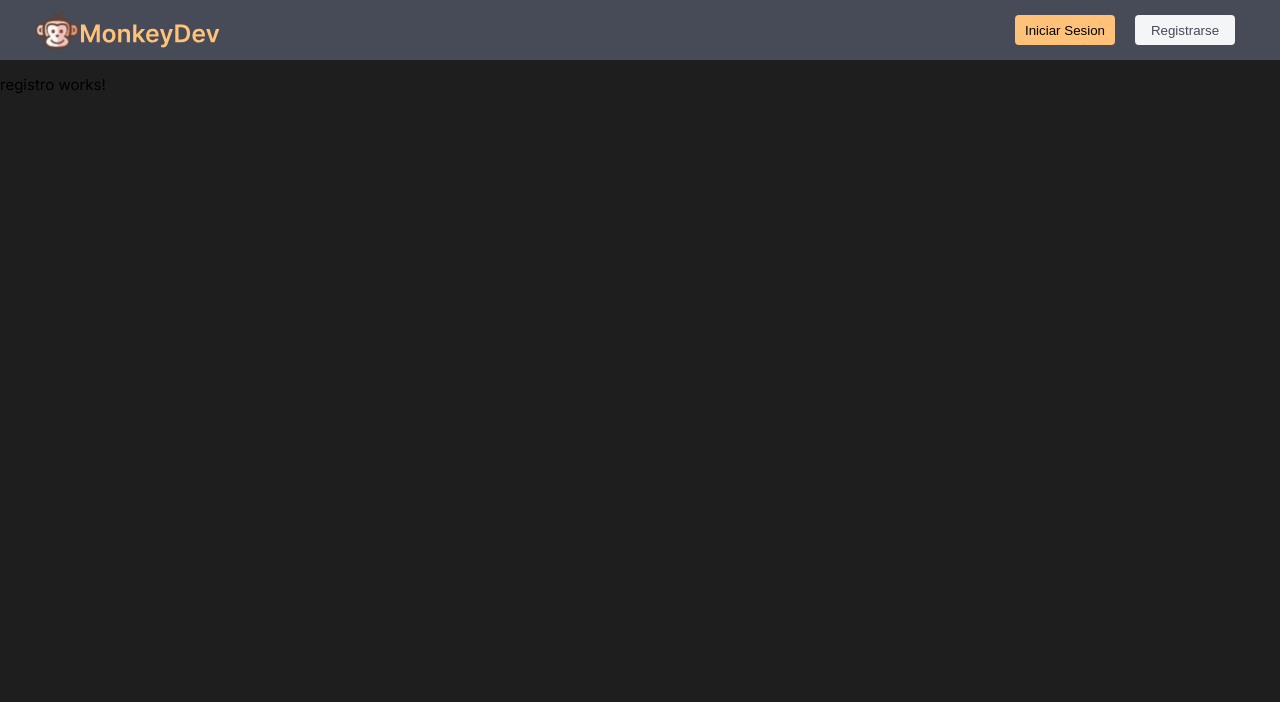
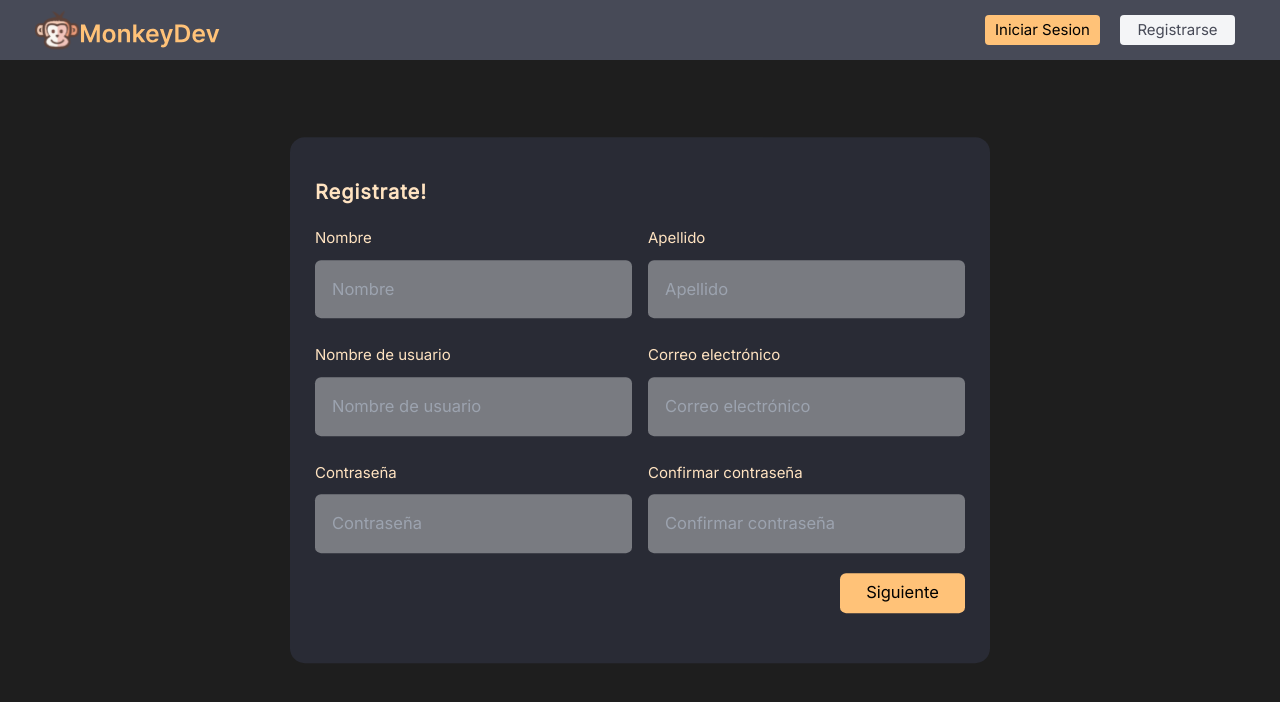
Before and after one commit to pedromolina351/MonkeyDevs, an Angular app: page /login in a window 1280 px wide. Both pictures are taken after a click on the button "Registrarse". Shown: the top 702 px of the page. Built offline with nearby package versions, Linux system fonts and the light colour scheme.

Commit message:
Empezar pagina de registro

```diff
--- a/package.json
+++ b/package.json
@@ -27,12 +27,15 @@
     "@angular/cli": "~15.2.4",
     "@angular/compiler-cli": "^15.2.0",
     "@types/jasmine": "~4.3.0",
+    "autoprefixer": "^10.4.14",
     "jasmine-core": "~4.5.0",
     "karma": "~6.4.0",
     "karma-chrome-launcher": "~3.1.0",
     "karma-coverage": "~2.2.0",
     "karma-jasmine": "~5.1.0",
     "karma-jasmine-html-reporter": "~2.0.0",
+    "postcss": "^8.4.21",
+    "tailwindcss": "^3.3.1",
     "typescript": "~4.9.4"
   }
 }
--- a/src/app/inicio/inicio.component.html
+++ b/src/app/inicio/inicio.component.html
@@ -1 +1 @@
-<p>inicio works!</p>
+<p class="text-3xl underline bg-slate-200">inicio works!</p>
--- a/src/app/login/login.component.css
+++ b/src/app/login/login.component.css
@@ -66,5 +66,6 @@
 #contenedor-btn-pass {
     display: flex;
     justify-content: flex-end;
-    align-items: flex-start;
+    align-items: center;
+    margin-bottom: 10px;
 }
--- a/src/app/login/login.component.html
+++ b/src/app/login/login.component.html
@@ -1,23 +1,26 @@
 <div id="contenedor-login">
     <form id="formulario">
-        <h4 id="titulo">Bienvenido!</h4>
+        <h4>Bienvenido!</h4>
         <input type="email" class="txt-form" placeholder="Correo electrónico" required>
 
-        <!--Padre e hijo-->
         <input type="{{mostrarPassword ? 'text' : 'password'}}" class="txt-form" placeholder="Contraseña" required>
         <div id="contenedor-btn-pass">
-            <label for="chk-mostrar" style="color: #FFF; margin-right: 3%; margin-bottom: 15px;">Mostrar Contraseña</label>
+            <label for="chk-mostrar" style="color: #FFF; margin-right: 3%;">Mostrar Contraseña</label>
             <input type="checkbox" name="chk-mostrar" (change)="mostrarPassword = !mostrarPassword">
         </div>
 
 
         <button id="btn-login">Iniciar Sesion</button>
         <p id="txt-o">O</p>
-        <i id="icono-fb" class="fa-brands fa-facebook"><p id="txt-fb">Entrar con Facebook</p></i>
+        <i id="icono-fb" class="fa-brands fa-facebook">
+            <p id="txt-fb">Entrar con Facebook</p>
+        </i>
         <div style="display: flex; flex-direction: row; align-items: center; margin: 40px 0px;">
             <p id="txt-fb">¿No tienes cuenta? </p>
             <a id="registro" [routerLink]="['/registro']">Registrate</a>
         </div>
 
     </form>
+
+
 </div>
--- a/src/app/navbar/navbar.component.css
+++ b/src/app/navbar/navbar.component.css
@@ -18,7 +18,7 @@
 #contenedor-botones button {
     border: 0;
     border-radius: 4px;
-    width: 100px;
+    width: 115px;
     margin: 10px;
     height: 30px;
     display: flow-root;
--- a/src/app/registro/registro.component.css
+++ b/src/app/registro/registro.component.css
@@ -0,0 +1,59 @@
+#contenedor-registro {
+    position: absolute;
+    top: 50%;
+    left: 50%;
+    transform: translate(-50%, -50%);
+    background-color: #D9D9D9;
+    border-radius: 15px;
+    min-width: 700px;
+    min-height: 500px;
+    background-color: #292B35;
+}
+#formulario {
+    display: flex;
+    flex-direction: column;
+    padding: 40px 25px;
+}
+.lbl-form {
+    color:#FFE3C1;
+    margin-bottom: 0;
+}
+.txt-form {
+    outline: 0;
+    border: 0;
+    background-color: #797B81;
+    margin: 10px 0px;
+    border-radius: 6px;
+    padding: 17px;
+    color: #ffffff;
+    font-size: 1.1em;
+    width: 100%;
+}
+#titulo {
+    margin: 0;
+    margin-bottom: 20px;
+    font-weight: 700;
+}
+#btn-siguiente {
+    background-color: #FFC278;
+    border: 0;
+    border-radius: 6px;
+    padding: 5px;
+    margin: 10px 0px;
+    width: 125px;
+    height: 40px;
+    cursor: pointer;
+    font-size: 1.1em;
+    align-self: end;
+}
+#contenedor-planes {
+    position: absolute;
+    top: 50%;
+    left: 50%;
+    transform: translate(-50%, -50%);
+    background-color: #D9D9D9;
+    border-radius: 15px;
+    min-width: 700px;
+    min-height: 500px;
+    background-color: #292B35;
+}
--- a/src/app/registro/registro.component.html
+++ b/src/app/registro/registro.component.html
@@ -1 +1,37 @@
-<p>registro works!</p>
+<div id="contenedor-registro" *ngIf="registro">
+    <form id="formulario">
+        <h4 id="titulo">Registrate!</h4>
+        <div class="grid grid-cols-2 gap-4">
+            <div>
+              <label class="lbl-form block mb-2">Nombre</label>
+              <input type="text" class="txt-form form-input" placeholder="Nombre">
+            </div>
+            <div>
+                <label class="lbl-form block mb-2">Apellido</label>
+                <input type="text" class="txt-form form-input" placeholder="Apellido">
+            </div>
+            <div>
+                <label class="lbl-form block mb-2">Nombre de usuario</label>
+                <input type="text" class="txt-form form-input" placeholder="Nombre de usuario">
+              </div>
+            <div>
+              <label class="lbl-form block mb-2">Correo electrónico</label>
+              <input type="email" class="txt-form form-input" placeholder="Correo electrónico">
+            </div>
+
+            <div>
+              <label class="lbl-form block mb-2">Contraseña</label>
+              <input type="password" class="txt-form form-input" placeholder="Contraseña">
+            </div>
+            <div>
+              <label class="lbl-form block mb-2">Confirmar contraseña</label>
+              <input type="password" class="txt-form form-input" placeholder="Confirmar contraseña">
+            </div>
+        </div>
+        <button (click)="cambiar()" id="btn-siguiente" class="form-input">Siguiente</button>
+    </form>
+</div>
+
+<div id="contenedor-planes" *ngIf="planes">
+    <h4>Escoje tu plan</h4>
+</div>
--- a/src/app/registro/registro.component.ts
+++ b/src/app/registro/registro.component.ts
@@ -6,5 +6,12 @@ import { Component } from '@angular/core';
   styleUrls: ['./registro.component.css']
 })
 export class RegistroComponent {
+  registro:boolean = true;
+  planes:boolean = false;
+
+  cambiar(){
+    this.registro = false;
+    this.planes = true;
+  }
 
 }
--- a/src/styles.css
+++ b/src/styles.css
@@ -1,3 +1,6 @@
+@tailwind base;
+@tailwind components;
+@tailwind utilities;
 /* You can add global styles to this file, and also import other style files */
 body {
     margin: 0;
--- /dev/null
+++ b/tailwind.config.js
@@ -0,0 +1,10 @@
+/** @type {import('tailwindcss').Config} */
+module.exports = {
+  content: [
+    "./src/**/*.{html,ts}",
+  ],
+  theme: {
+    extend: {},
+  },
+  plugins: [],
+}
```
Also changed, not shown: 1 other file (tests, documents, lock files or other folders).
